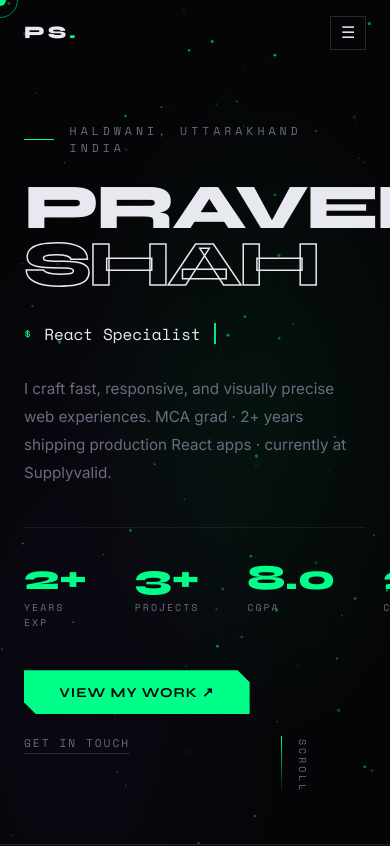
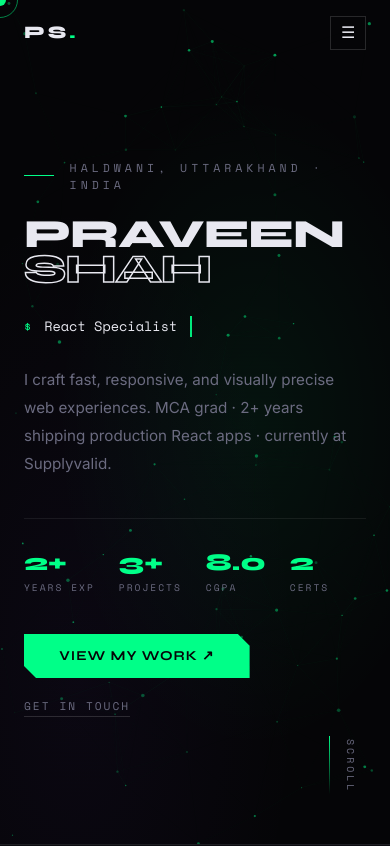
Before and after one commit to praveenshah7/New_Portfolio, a React (Create React App) app: page / in a window 390 px wide. Shown: the top 846 px of the page. Built offline with nearby package versions, Linux system fonts and the light colour scheme.

Commit message:
fix: hero mobile font and stats overflow

```diff
--- a/src/components/Hero.js
+++ b/src/components/Hero.js
@@ -1,3 +1,4 @@
+/* eslint-disable */
 import React, { useEffect, useRef, useState } from 'react';
 
 const roles = ['Frontend Developer', 'React Specialist', 'Full Stack Dev', 'UI Engineer'];
@@ -9,7 +10,6 @@ export default function Hero() {
   const [deleting, setDeleting] = useState(false);
   const [glitch, setGlitch] = useState(false);
 
-  // Particle canvas
   useEffect(() => {
     const canvas = canvasRef.current;
     if (!canvas) return;
@@ -47,7 +47,6 @@ export default function Hero() {
     return () => { cancelAnimationFrame(animId); window.removeEventListener('resize', resize); };
   }, []);
 
-  // Typewriter
   useEffect(() => {
     const current = roles[roleIdx];
     let timeout;
@@ -57,14 +56,13 @@ export default function Hero() {
       timeout = setTimeout(() => setDeleting(true), 1800);
     } else if (deleting && displayed.length > 0) {
       timeout = setTimeout(() => setDisplayed(displayed.slice(0, -1)), 40);
-    } else if (deleting && displayed.length === 0) {
+    } else {
       setDeleting(false);
       setRoleIdx((roleIdx + 1) % roles.length);
     }
     return () => clearTimeout(timeout);
   }, [displayed, deleting, roleIdx]);
 
-  // Glitch trigger
   useEffect(() => {
     const interval = setInterval(() => {
       setGlitch(true);
@@ -77,8 +75,6 @@ export default function Hero() {
     <section id="hero" style={{ minHeight: '100vh', display: 'flex', flexDirection: 'column', justifyContent: 'center', padding: '0 5rem', position: 'relative', overflow: 'hidden' }}>
       <canvas ref={canvasRef} style={{ position: 'absolute', inset: 0, width: '100%', height: '100%', zIndex: 0 }} />
       <div style={{ position: 'absolute', inset: 0, background: 'radial-gradient(ellipse at 65% 50%, rgba(0,255,136,0.06) 0%, transparent 55%), radial-gradient(ellipse at 20% 80%, rgba(124,58,237,0.05) 0%, transparent 50%)', zIndex: 1, pointerEvents: 'none' }} />
-
-      {/* Scanlines */}
       <div style={{ position: 'absolute', inset: 0, backgroundImage: 'repeating-linear-gradient(0deg, transparent, transparent 2px, rgba(0,0,0,0.03) 2px, rgba(0,0,0,0.03) 4px)', zIndex: 1, pointerEvents: 'none' }} />
 
       <div style={{ position: 'relative', zIndex: 2, maxWidth: '1000px' }}>
@@ -87,8 +83,7 @@ export default function Hero() {
           Haldwani, Uttarakhand · India
         </div>
 
-        <div style={{ position: 'relative', display: 'inline-block' }}>
-          <h1 style={{ fontFamily: "'Syne', sans-serif", fontWeight: 800, fontSize: 'clamp(4rem, 11vw, 9.5rem)', lineHeight: 0.88, letterSpacing: '-3px', textTransform: 'uppercase', position: 'relative' }}>
+        <h1 style={{ fontFamily: "'Syne', sans-serif", fontWeight: 800, fontSize: 'clamp(2.8rem, 11vw, 9.5rem)', lineHeight: 0.88, letterSpacing: '-3px', textTransform: 'uppercase', position: 'relative' }}>
           <span style={{ display: 'block', position: 'relative' }}>
             {glitch && (
               <>
@@ -108,12 +103,10 @@ export default function Hero() {
             SHAH
           </span>
         </h1>
-        </div>
 
-        {/* Typewriter */}
         <div style={{ display: 'flex', alignItems: 'center', gap: '.8rem', marginTop: '1.8rem' }}>
           <span style={{ fontFamily: "'Space Mono', monospace", fontSize: '.75rem', color: '#00ff88' }}>$</span>
-          <span style={{ fontFamily: "'Space Mono', monospace", fontSize: 'clamp(1rem, 2vw, 1.3rem)', color: '#e8e8f0', fontWeight: 400 }}>{displayed}</span>
+          <span style={{ fontFamily: "'Space Mono', monospace", fontSize: 'clamp(.85rem, 2vw, 1.3rem)', color: '#e8e8f0', fontWeight: 400 }}>{displayed}</span>
           <span style={{ display: 'inline-block', width: '2px', height: '1.3em', background: '#00ff88', animation: 'blink 1s infinite', verticalAlign: 'middle' }} />
         </div>
 
@@ -121,26 +114,25 @@ export default function Hero() {
           I craft fast, responsive, and visually precise web experiences. MCA grad · 2+ years shipping production React apps · currently at Supplyvalid.
         </p>
 
-        {/* Stats */}
-        <div style={{ display: 'flex', gap: '3rem', marginTop: '2.5rem', paddingTop: '2rem', borderTop: '1px solid rgba(255,255,255,0.07)' }}>
+        <div className="hero-stats" style={{ display: 'flex', gap: '3rem', marginTop: '2.5rem', paddingTop: '2rem', borderTop: '1px solid rgba(255,255,255,0.07)', flexWrap: 'wrap' }}>
           {[['2+', 'Years Exp'], ['3+', 'Projects'], ['8.0', 'CGPA'], ['2', 'Certs']].map(([num, label]) => (
-            <div key={label}>
-              <div style={{ fontFamily: "'Syne', sans-serif", fontWeight: 800, fontSize: '2.2rem', color: '#00ff88', lineHeight: 1 }}>{num}</div>
-              <div style={{ fontFamily: "'Space Mono', monospace", fontSize: '.62rem', color: '#6b6b80', letterSpacing: '2px', textTransform: 'uppercase', marginTop: '.3rem' }}>{label}</div>
+            <div key={label} style={{ minWidth: '55px' }}>
+              <div style={{ fontFamily: "'Syne', sans-serif", fontWeight: 800, fontSize: 'clamp(1.5rem, 4vw, 2.2rem)', color: '#00ff88', lineHeight: 1 }}>{num}</div>
+              <div style={{ fontFamily: "'Space Mono', monospace", fontSize: '.6rem', color: '#6b6b80', letterSpacing: '2px', textTransform: 'uppercase', marginTop: '.3rem' }}>{label}</div>
             </div>
           ))}
         </div>
 
         <div style={{ display: 'flex', gap: '1.2rem', marginTop: '2.5rem', alignItems: 'center', flexWrap: 'wrap' }}>
           <MagneticBtn href="#projects" primary>View My Work ↗</MagneticBtn>
-          <a href="#contact" style={{ fontFamily: "'Space Mono', monospace", fontSize: '.7rem', color: '#6b6b80', letterSpacing: '2px', textTransform: 'uppercase', borderBottom: '1px solid rgba(255,255,255,0.14)', paddingBottom: '2px', transition: 'color 0.2s' }}
+          <a href="#contact" style={{ fontFamily: "'Space Mono', monospace", fontSize: '.7rem', color: '#6b6b80', letterSpacing: '2px', textTransform: 'uppercase', borderBottom: '1px solid rgba(255,255,255,0.14)', paddingBottom: '2px', transition: 'color 0.2s', textDecoration: 'none' }}
             onMouseEnter={e => e.currentTarget.style.color = '#00ff88'}
             onMouseLeave={e => e.currentTarget.style.color = '#6b6b80'}
           >Get In Touch</a>
         </div>
       </div>
 
-      <div style={{ position: 'absolute', bottom: '3rem', right: '5rem', display: 'flex', flexDirection: 'column', alignItems: 'center', gap: '.8rem', fontFamily: "'Space Mono', monospace", fontSize: '.62rem', letterSpacing: '3px', color: '#6b6b80', textTransform: 'uppercase', writingMode: 'vertical-rl', zIndex: 2 }}>
+      <div style={{ position: 'absolute', bottom: '3rem', right: '2rem', display: 'flex', flexDirection: 'column', alignItems: 'center', gap: '.8rem', fontFamily: "'Space Mono', monospace", fontSize: '.62rem', letterSpacing: '3px', color: '#6b6b80', textTransform: 'uppercase', writingMode: 'vertical-rl', zIndex: 2 }}>
         <span>Scroll</span>
         <span style={{ width: '1px', height: '60px', background: 'linear-gradient(to bottom, #00ff88, transparent)', animation: 'scrollAnim 2s ease infinite', display: 'block' }} />
       </div>
@@ -150,11 +142,13 @@ export default function Hero() {
         @keyframes scrollAnim { 0%{transform:scaleY(0);transform-origin:top} 50%{transform:scaleY(1);transform-origin:top} 51%{transform:scaleY(1);transform-origin:bottom} 100%{transform:scaleY(0);transform-origin:bottom} }
         @media(max-width:900px){
           #hero { padding: 5rem 1.5rem 3rem !important; }
-    #hero > div:nth-child(3) { grid-template-columns: 1fr !important; flex-direction: column !important; }
-    #hero > div:nth-child(3) > div:last-child { display: none !important; }
         }
         @media(max-width:768px){
-    #hero h1 { font-size: 4rem !important; }
+          #hero h1 { font-size: 3rem !important; letter-spacing: -1px !important; }
+          .hero-stats { gap: 1.5rem !important; }
+        }
+        @media(max-width:400px){
+          #hero h1 { font-size: 2.5rem !important; }
         }
       `}</style>
     </section>
@@ -175,7 +169,7 @@ function MagneticBtn({ href, children, primary }) {
     <a ref={ref} href={href}
       style={{ display: 'inline-flex', alignItems: 'center', gap: '.7rem', padding: '.85rem 2.2rem', background: primary ? '#00ff88' : 'transparent', color: primary ? '#050507' : '#e8e8f0', fontFamily: "'Syne', sans-serif", fontWeight: 700, fontSize: '.85rem', letterSpacing: '1px', textTransform: 'uppercase', border: primary ? 'none' : '1px solid rgba(255,255,255,0.14)', clipPath: primary ? 'polygon(0 0,calc(100% - 12px) 0,100% 12px,100% 100%,12px 100%,0 calc(100% - 12px))' : 'none', transition: 'opacity 0.2s, transform 0.3s cubic-bezier(.16,1,.3,1)', textDecoration: 'none' }}
       onMouseMove={handleMove} onMouseLeave={handleLeave}
-      onMouseEnter={e => e.currentTarget.style.opacity = primary ? '0.85' : '1'}
+      onMouseEnter={e => { if (primary) e.currentTarget.style.opacity = '0.85'; }}
     >{children}</a>
   );
 }
```
Lines whose indentation alone changed are shown as unchanged.
